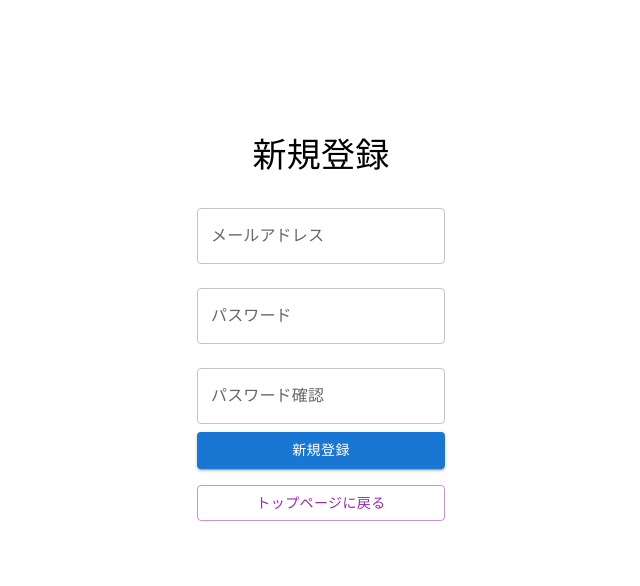
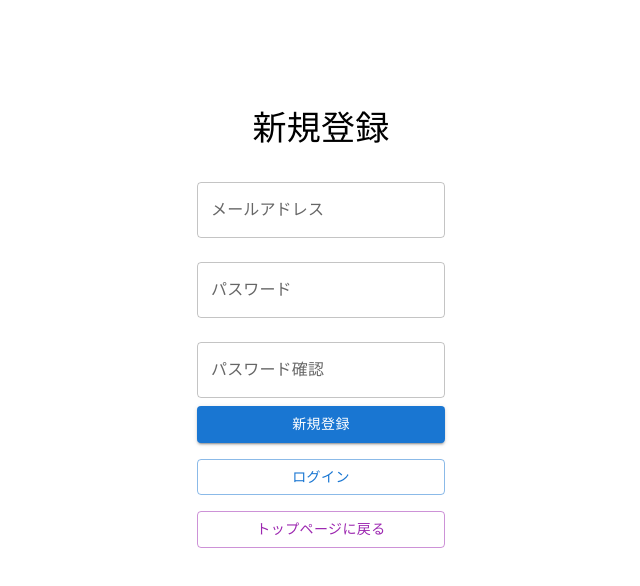
Before and after one commit to sosei333/uttcx, a React (Create React App) app in the folder appx/: page /signup in a window 1280 px wide. Shown: the top 586 px of the page, without its empty margins (319-959 px from the left). Built offline with nearby package versions, Linux system fonts and the light colour scheme; no server answers.

Commit message:
add link

```diff
--- a/appx/src/components/Login.tsx
+++ b/appx/src/components/Login.tsx
@@ -50,6 +50,9 @@ const Login: React.FC = () => {
             <Button variant="contained" color="primary" onClick={handleLogin} fullWidth>
                 ログイン
             </Button>
+            <Button variant="outlined" color="primary" onClick={()=>navigate('/signup')} fullWidth sx={{ mt: 2 }}>
+                アカウントを作成
+            </Button>
             <Button variant="outlined" color="secondary" onClick={handleBackToHome} fullWidth sx={{ mt: 2 }}>
                 トップページに戻る
             </Button>
--- a/appx/src/components/Signup.tsx
+++ b/appx/src/components/Signup.tsx
@@ -67,6 +67,9 @@ const Signup: React.FC = () => {
             <Button variant="contained" color="primary" onClick={handleSignup} fullWidth>
                 新規登録
             </Button>
+            <Button variant="outlined" color="primary" onClick={()=>navigate('/login')} fullWidth sx={{ mt: 2 }}>
+                ログイン
+            </Button>
             <Button variant="outlined" color="secondary" onClick={handleBackToHome} fullWidth sx={{ mt: 2 }}>
                 トップページに戻る
             </Button>
```
